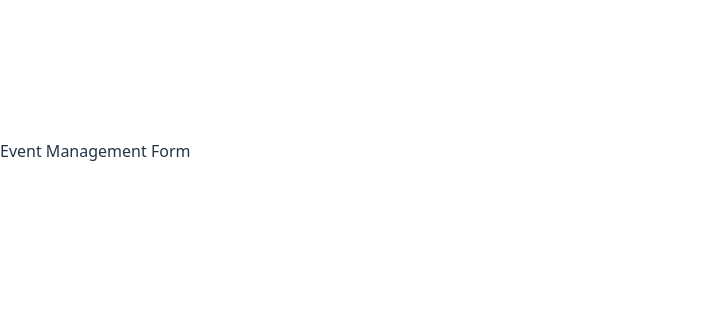
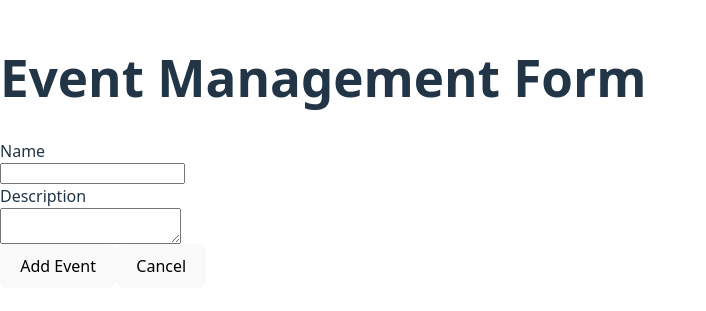
Before and after one commit to T-Sikes/Volunteer_Database_Manager, a React (Vite) app in the folder frontend/: page /event-management in a window 1280 px wide. Shown: the part 249-560 px from the top of the page, without its empty margins (0-706 px from the left). Built offline with nearby package versions, Linux system fonts and the light colour scheme.

Commit message:
Starting Event Management Form

```diff
--- a/frontend/src/pages/EventManagementForm.jsx
+++ b/frontend/src/pages/EventManagementForm.jsx
@@ -1,6 +1,20 @@
 function EventManagementForm() {
   return (
-    <div>Event Management Form</div>
+    <div>
+      <h1>Event Management Form</h1>
+      <form>
+        <label style={{display:"block"}}>Name</label>
+        <input
+          type="text"
+          required
+          style={{display:"block"}}
+        />
+        <label style={{display:"block"}}>Description</label>
+        <textarea style={{display:"block"}}></textarea>
+        <button>Add Event</button>
+        <button>Cancel</button>
+      </form>
+    </div>
   )
 }
 
```
